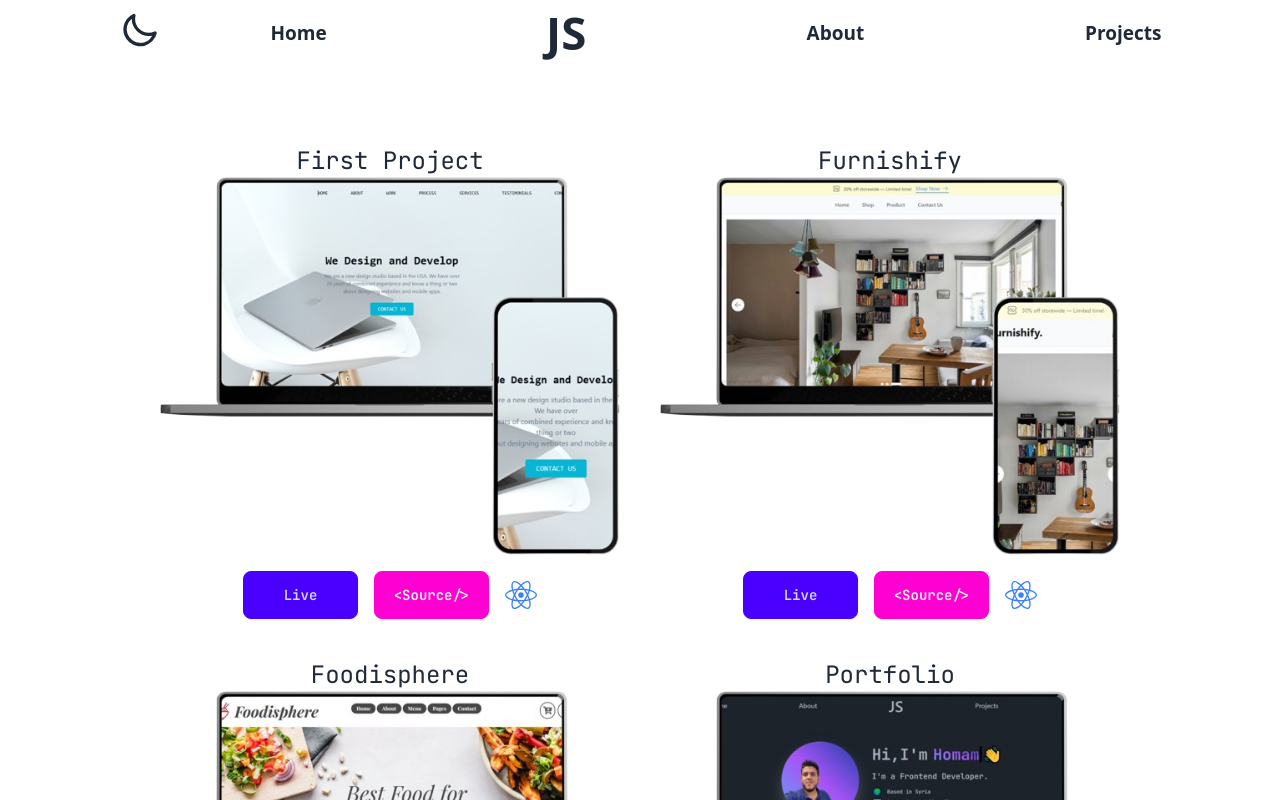
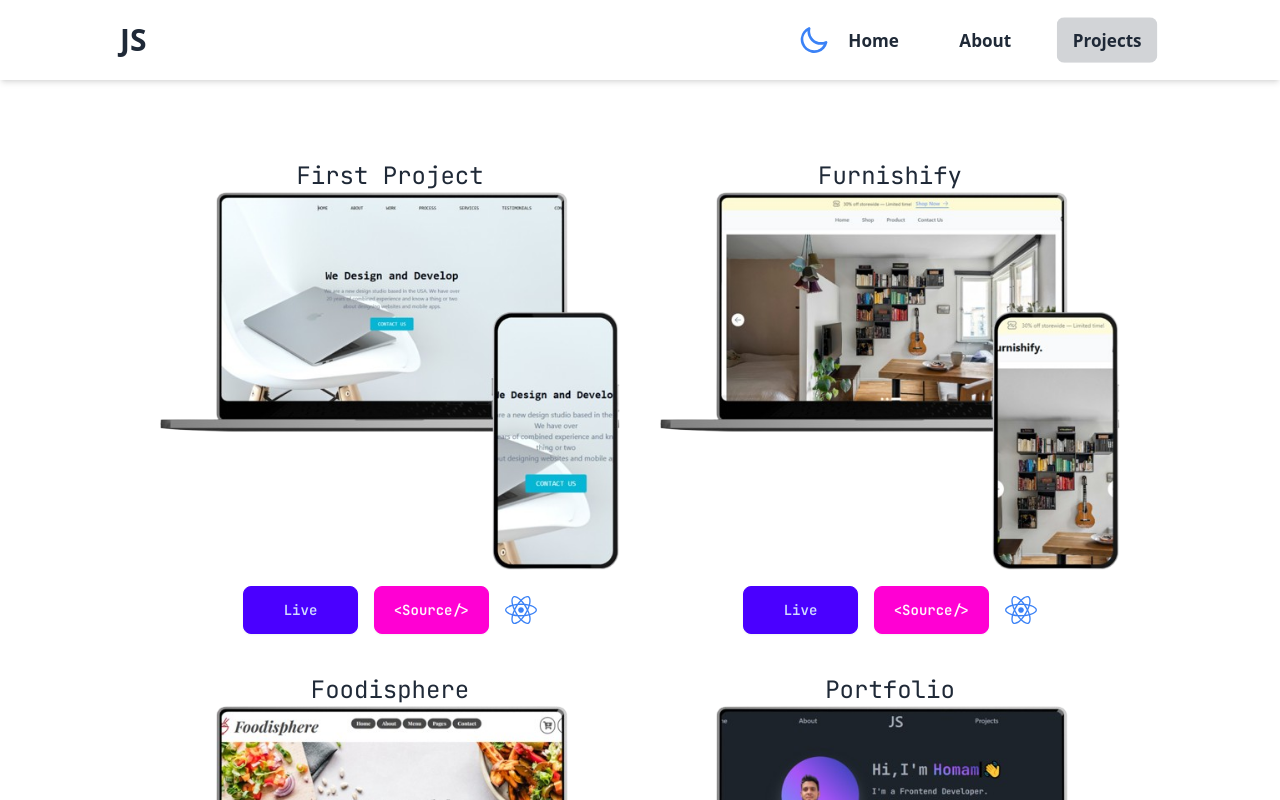
Before and after one commit to HomamAlyaghshi/portfolio, a React (Create React App) app: page /projectspage in a window 1280 px wide. Shown: the top 800 px of the page. Built offline with nearby package versions, Linux system fonts and the light colour scheme.

Commit message:
new Appbar

```diff
--- a/src/shared/Appbar.jsx
+++ b/src/shared/Appbar.jsx
@@ -1,49 +1,74 @@
-import React, { useState,useEffect } from "react";
-import { Link } from "react-router-dom";
+import React, { useState, useEffect } from "react";
+import { Link, useLocation } from "react-router-dom"; // Import useLocation for active link styling
 import { FaBars, FaTimes } from "react-icons/fa";
 
 const Appbar = () => {
-  const [theme, setTheme] = useState(localStorage.getItem("theme") ? localStorage.getItem("theme") : "light");
-  const handleToggle = (e) => {
-    if(e.target.checked){
-      setTheme('dark');
-    }else
-    setTheme('light')
-  }
+  // Initialize theme from localStorage or default to 'light'
+  const [theme, setTheme] = useState(() => localStorage.getItem("theme") || "light");
+  const [menuOpen, setMenuOpen] = useState(false);
+  const location = useLocation(); // Get current route location
 
+  // Effect to apply theme to the document's HTML tag
   useEffect(() => {
     localStorage.setItem("theme", theme);
-    const localTheme = localStorage.getItem("theme");
-    document.querySelector("html").setAttribute("data-theme", localTheme);
+    document.documentElement.setAttribute("data-theme", theme); // Use document.documentElement for consistency
   }, [theme]);
 
-
-  const [menuOpen, setMenuOpen] = useState(false);
-
-
-  const toggleMenu = () => {
-    setMenuOpen(!menuOpen);
+  // Function to handle theme toggle
+  const handleThemeToggle = () => {
+    setTheme((prevTheme) => (prevTheme === "light" ? "dark" : "light"));
   };
 
+  // Function to toggle mobile menu
+  const toggleMenu = () => {
+    setMenuOpen((prevMenuOpen) => !prevMenuOpen);
+  };
+
+  // Function to close menu on navigation (important for mobile UX)
+  const closeMenu = () => {
+    setMenuOpen(false);
+  };
+
+  // Define navigation links for easier management and mapping
+  const navLinks = [
+    { name: "Home", path: "/" },
+    { name: "About", path: "/aboutpage" },
+    { name: "Projects", path: "/projectspage" },
+    // Add more links here if needed, e.g., Contact
+    // { name: "Contact", path: "/contactpage" },
+  ];
+
   return (
-    <div className="navbar bg-base-100 w-full">
-      <div className="flex justify-between items-center w-full sm:ml-28">
-        {/* DarkMode button stays outside of the menu */}
-        <div className="">
+    <nav className="navbar bg-base-100 w-full shadow-md z-50 relative"> {/* Added shadow and z-index */}
+      <div className="flex justify-between items-center w-full px-4 sm:px-8 lg:px-28 py-2"> {/* Improved padding */}
+
+        {/* Logo/Brand Name */}
+        <div className="flex-shrink-0">
+          <Link to={"/"} className="text-3xl font-bold gradient-text" onClick={closeMenu}>
+            JS
+          </Link>
+        </div>
+
+        {/* Dark Mode Toggle */}
+        <div className="flex items-center ml-auto mr-4 sm:mr-0"> {/* Adjusted positioning */}
           <label className="swap swap-rotate">
-            {/* this hidden checkbox controls the state */}
-            <input type="checkbox" onClick={handleToggle} checked={theme === 'dark'} />
-            {/* sun icon */}
+            <input
+              type="checkbox"
+              onChange={handleThemeToggle}
+              checked={theme === "dark"}
+              aria-label="Toggle dark mode" // Accessibility improvement
+            />
+            {/* Sun icon */}
             <svg
-              className="swap-on h-10 w-10 fill-current"
+              className="swap-on h-8 w-8 fill-current text-yellow-500" // Added color for sun
               xmlns="http://www.w3.org/2000/svg"
               viewBox="0 0 24 24"
             >
               <path d="M5.64,17l-.71.71a1,1,0,0,0,0,1.41,1,1,0,0,0,1.41,0l.71-.71A1,1,0,0,0,5.64,17ZM5,12a1,1,0,0,0-1-1H3a1,1,0,0,0,0,2H4A1,1,0,0,0,5,12Zm7-7a1,1,0,0,0,1-1V3a1,1,0,0,0-2,0V4A1,1,0,0,0,12,5ZM5.64,7.05a1,1,0,0,0,.7.29,1,1,0,0,0,.71-.29,1,1,0,0,0,0-1.41l-.71-.71A1,1,0,0,0,4.93,6.34Zm12,.29a1,1,0,0,0,.7-.29l.71-.71a1,1,0,1,0-1.41-1.41L17,5.64a1,1,0,0,0,0,1.41A1,1,0,0,0,17.66,7.34ZM21,11H20a1,1,0,0,0,0,2h1a1,1,0,0,0,0-2Zm-9,8a1,1,0,0,0-1,1v1a1,1,0,0,0,2,0V20A1,1,0,0,0,12,19ZM18.36,17A1,1,0,0,0,17,18.36l.71.71a1,1,0,0,0,1.41,0,1,1,0,0,0,0-1.41ZM12,6.5A5.5,5.5,0,1,0,17.5,12,5.51,5.51,0,0,0,12,6.5Zm0,9A3.5,3.5,0,1,1,15.5,12,3.5,3.5,0,0,1,12,15.5Z" />
             </svg>
-            {/* moon icon */}
+            {/* Moon icon */}
             <svg
-              className="swap-off h-10 w-10 fill-current"
+              className="swap-off h-8 w-8 fill-current text-blue-500" // Added color for moon
               xmlns="http://www.w3.org/2000/svg"
               viewBox="0 0 24 24"
             >
@@ -52,44 +77,43 @@ const Appbar = () => {
           </label>
         </div>
 
-        {/* Burger icon for toggling the menu */}
-        <button className="sm:hidden btn btn-ghost" onClick={toggleMenu}>
-          {menuOpen ? <FaTimes size={24} /> : <FaBars size={24} />}
-        </button>
+        {/* Burger icon for toggling the menu on small screens */}
+        <div className="sm:hidden">
+          <button className="btn btn-ghost p-2" onClick={toggleMenu} aria-expanded={menuOpen}> {/* Added accessibility attributes */}
+            {menuOpen ? <FaTimes size={24} /> : <FaBars size={24} />}
+          </button>
+        </div>
 
         {/* Regular menu visible on larger screens */}
-        <div className="hidden sm:flex justify-around items-center w-full">
-          <Link to={"/"}>
-            <button className="btn btn-ghost text-xl">Home</button>
-          </Link>
-          <Link to={"/"}>
-            <button className="btn btn-ghost text-5xl gradient-text">JS</button>
-          </Link>
-          <Link to={"/aboutpage"}>
-            <button className="btn btn-ghost text-xl">About</button>
-          </Link>
-          <Link to={"/projectspage"}>
-            <button className="btn btn-ghost text-xl">Projects</button>
-          </Link>
+        <div className="hidden sm:flex items-center space-x-6"> {/* Used space-x for better spacing */}
+          {navLinks.map((link) => (
+            <Link
+              key={link.name}
+              to={link.path}
+              className={`btn btn-ghost text-lg ${location.pathname === link.path ? "btn-active" : ""}`} // Active link styling
+            >
+              {link.name}
+            </Link>
+          ))}
         </div>
       </div>
 
-      {/* Dropdown menu visible only when the menu is toggled on small screens */}
+      {/* Dropdown menu for small screens - conditionally rendered */}
       {menuOpen && (
-        <div className="flex flex-col items-start sm:hidden mt-2 space-y-2">
-          <Link to={"/"}>
-            <button className="btn btn-ghost text-xl">Home</button>
-          </Link>
-          <Link to={"/aboutpage"}>
-            <button className="btn btn-ghost text-xl">About</button>
-          </Link>
-
-          <Link to={"/projectspage"}>
-            <button className="btn btn-ghost text-xl">Projects</button>
-          </Link>
+        <div className="absolute top-full left-0 w-full bg-base-100 shadow-lg sm:hidden flex flex-col items-start px-4 py-4 space-y-3 animate-fade-in-down"> {/* Added animation and improved styling */}
+          {navLinks.map((link) => (
+            <Link
+              key={link.name}
+              to={link.path}
+              className={`btn btn-ghost text-lg w-full text-left ${location.pathname === link.path ? "btn-active" : ""}`}
+              onClick={closeMenu} // Close menu on link click
+            >
+              {link.name}
+            </Link>
+          ))}
         </div>
       )}
-    </div>
+    </nav>
   );
 };
 
```
